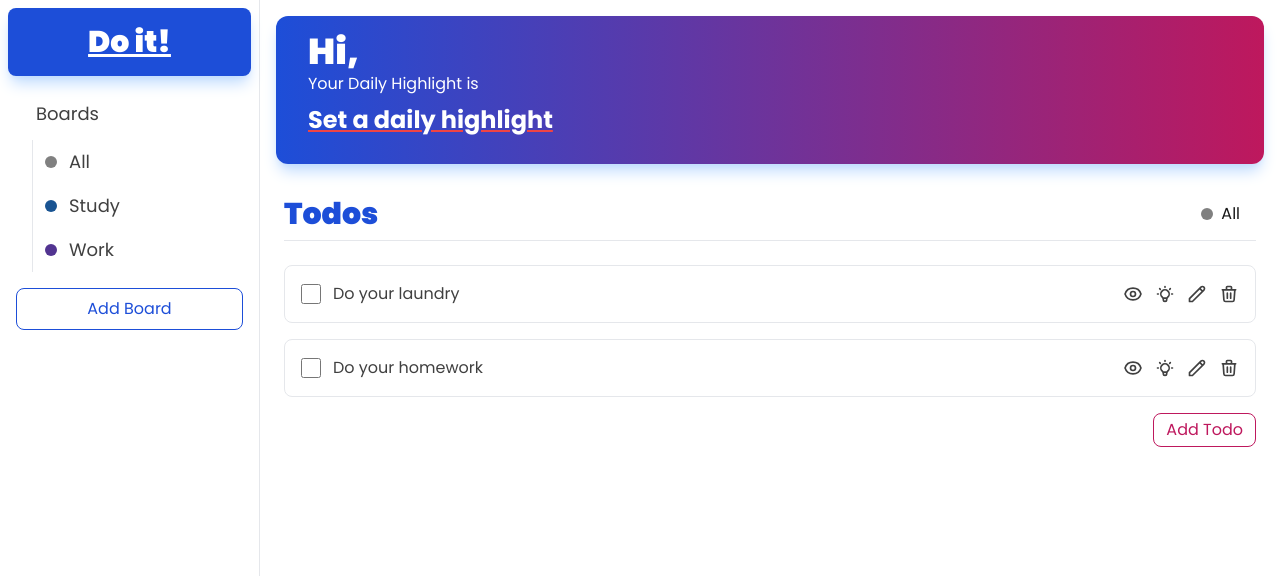
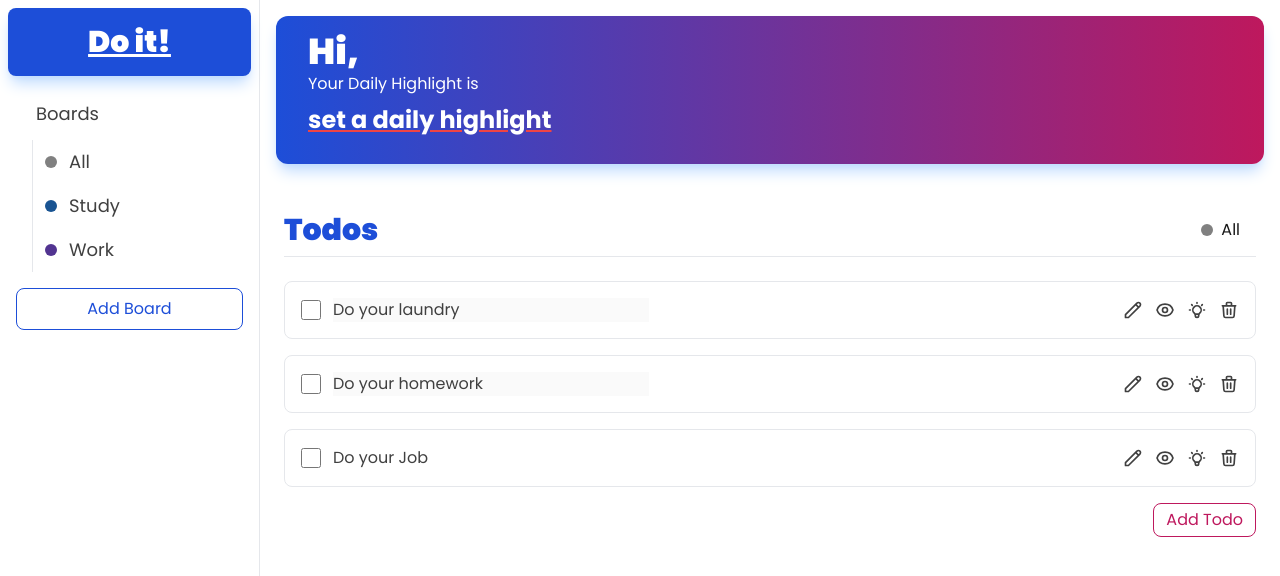
Before and after one commit to Arslan-Soomro/doit, a React (Vite) app: page / in a window 1280 px wide. Shown: the top 576 px of the page. Built offline with nearby package versions, Linux system fonts and the light colour scheme.

Commit message:
Add Todo checkpoint

```diff
--- a/src/App.tsx
+++ b/src/App.tsx
@@ -2,21 +2,10 @@ import AddTodoModal from "./components/AddTodoModal";
 import Backdrop from "./components/Backdrop";
 import ColorDot from "./components/ColorDot";
 import Header from "./components/Header";
+import ListContainer from "./components/ListContainer";
 import Sidebar from "./components/Sidebar";
-import Todo from "./components/Todo";
-import TodosList from "./components/TodosList";
-import { TODO } from "./customTypes";
-
-const tList: TODO[] = [
-  {
-    text: "Do your laundry",
-    done: false,
-  },
-  {
-    text: "Do your homework",
-    done: false,
-  },
-];
+import SmartTodosList from "./components/SmartTodosList";
+import { useStore } from "./components/store";
 
 function App() {
   //TODO add Modals
@@ -29,6 +18,8 @@ function App() {
   //TODO add Board View
   //TODO Add Animations
 
+  //TODO app is not responsive
+
   return (
     <>
       <div className="App w-full h-full font-pf">
@@ -40,21 +31,8 @@ function App() {
             <div className="p-4 h-[180px]">
               <Header />
             </div>
-          <div className="flex-1 px-6 py-4">
-            <div className="w-full flex items-center justify-between">
-              <h3 className="text-3xl font-black text-pclr-500">Todos</h3>
-              <div className="flex items-center space-x-2 mx-4">
-                <ColorDot color="gray" />
-                <p className="text-nclr-900">All</p>
-              </div>
-            </div>
-            <hr className="my-2" />
-            <TodosList todos={tList} />
-            <div className="w-full relative flex items-center justify-end">
-              <button className="border rounded-lg p-1 px-3 text-sclr-500 border-sclr-500 hover:bg-sclr-500 hover:text-white active:bg-sclr-600">
-                Add Todo
-              </button>
-            </div>
+            <div className="flex-1 py-4 overflow-hidden" >
+              <ListContainer />
             </div>
           </div>
         </div>
--- a/src/components/Header.tsx
+++ b/src/components/Header.tsx
@@ -1,10 +1,14 @@
+import { useStore } from "./store";
 
 const Header = () => {
+
+    const highlight = useStore((state) => state.highlight);
+
     return(
         <div className="text-white px-8 py-4 rounded-xl bg-gradient-to-r from-pclr-500 to-sclr-500 w-full h-full shadow-lg shadow-blue-200">
             <h4 className="font-black text-4xl">Hi,</h4>
             <p className="mb-2">Your Daily Highlight is</p>
-            <h4 className="font-bold text-2xl underline decoration-red-500 w-full truncate">Set a daily highlight</h4>
+            <h4 className="font-bold text-2xl underline decoration-red-500 w-full truncate">{highlight}</h4>
         </div>
     )
 }
--- /dev/null
+++ b/src/components/ListContainer.tsx
@@ -0,0 +1,37 @@
+import ColorDot from "./ColorDot";
+import SmartTodosList from "./SmartTodosList";
+import { useStore } from "./store";
+
+const ListContainer = () => {
+  const addTodoHandler = useStore((state) => state.addTodo);
+
+  return (
+    <>
+      <div className="w-full flex items-center px-6 justify-between mt-4">
+        <h3 className="text-3xl font-black text-pclr-500">Todos</h3>
+        <div className="flex items-center space-x-2 mx-4">
+          <ColorDot color="gray" />
+          <p className="text-nclr-900">All</p>
+        </div>
+      </div>
+      <div className="px-6">
+        <hr className="my-2" />
+      </div>
+      <div className="overflow-y-scroll px-6 pb-4">
+        <SmartTodosList />
+        <div className="w-full relative flex items-center justify-end">
+          <button
+            onClick={addTodoHandler}
+            className="border rounded-lg p-1 px-3 text-sclr-500 border-sclr-500 hover:bg-sclr-500 hover:text-white active:bg-sclr-600"
+          >
+            Add Todo
+          </button>
+        </div>
+      </div>
+    </>
+  );
+};
+
+export default ListContainer;
+
+//<div className="flex-1 px-6 py-4 overflow-hidden"></div>
--- /dev/null
+++ b/src/components/SmartTodosList.tsx
@@ -0,0 +1,13 @@
+import TodosList from "./TodosList";
+import { useStore } from "./store";
+
+const SmartTodosList = () => {
+
+    const todos = useStore((state) => state.todos);
+
+    return(
+        <TodosList todos={todos} />
+    )
+}
+
+export default SmartTodosList;
--- a/src/components/Todo.tsx
+++ b/src/components/Todo.tsx
@@ -6,15 +6,31 @@ import {
   PencilIcon,
   TrashIcon,
 } from "@heroicons/react/outline";
-import { useState } from "react";
-import { TODO } from "../customTypes";
+import { useState, useRef, useEffect } from "react";
+import { TODO } from "../utils/customTypes";
+import { useStore } from "./store";
 import Tooltip from "./Tooltip";
 
 const Todo = ({ done, text }: TODO) => {
   //done prop is used to set default state and as well as pass new state to ancestor
 
-  const [isChecked, setIsChecked] = useState(done ? true : false);
-  const [isExpanded, setIsExpanded] = useState(false);
+  const deleteTodoHandler = useStore((state) => state.deleteTodo);
+  const updateHighlightHandler = useStore((state) => state.updateHighlight);
+
+  const [isChecked, setIsChecked] = useState(done ? true : false); //checked if todo is done otherwise unchecked
+  const [isExpanded, setIsExpanded] = useState(false); //For mobile view only
+  const [isEditable, setIsEditable] = useState(true);
+  const inputRef = useRef<HTMLInputElement>(null);
+
+
+  //TODO Update state too.
+  //FIXME delete is not working right, fix it.
+
+  useEffect(() => {
+    if (isEditable) {
+      if (inputRef.current) inputRef.current.focus();
+    }
+  }, [isEditable]);
 
   const toggler = () => {
     const newVal = isChecked ? false : true;
@@ -24,22 +40,22 @@ const Todo = ({ done, text }: TODO) => {
 
   const iconsBar = (
     <>
+      <button onClick={() => setIsEditable(true)}>
+        <Tooltip text="Edit">
+          <PencilIcon className="w-5 h-5 hover:text-pclr-500 active:text-pclr-700" />
+        </Tooltip>
+      </button>
       <button>
         <Tooltip text="Focus">
           <EyeIcon className="w-5 h-5 hover:text-pclr-500 active:text-pclr-700" />
         </Tooltip>
       </button>
-      <button>
+      <button onClick={() => {if(inputRef.current) updateHighlightHandler(inputRef.current.value) }}>
         <Tooltip text="Highlight">
           <LightBulbIcon className="w-5 h-5 hover:text-pclr-500 active:text-pclr-700" />
         </Tooltip>
       </button>
-      <button>
-        <Tooltip text="Edit">
-          <PencilIcon className="w-5 h-5 hover:text-pclr-500 active:text-pclr-700" />
-        </Tooltip>
-      </button>
-      <button>
+      <button onClick={() => {if(inputRef.current) deleteTodoHandler(inputRef.current.value) }}>
         <Tooltip text="Delete">
           <TrashIcon className="w-5 h-5 hover:text-red-500 active:text-red-700" />
         </Tooltip>
@@ -50,19 +66,20 @@ const Todo = ({ done, text }: TODO) => {
   return (
     <div className="p-4 w-full border rounded-lg my-4">
       <div className=" w-full flex justify-between items-center">
-        <div
-          onClick={toggler}
-          className="cursor-pointer flex justify-start w-full items-center space-x-3"
-        >
+        <div className="cursor-pointer flex justify-start w-full items-center space-x-3">
           <input
             className="w-5 h-5"
             type="checkbox"
             checked={isChecked}
             onChange={toggler}
           />
-          <p className={`text-nclr-700 ${isChecked ? "line-through" : ""}`}>
-            {text}
-          </p>
+          <input
+            defaultValue={text}
+            ref={inputRef}
+            onBlur={() => setIsEditable(false)}
+            disabled={!isEditable}
+            className={`text-nclr-700 ${isChecked ? "line-through" : ""}`}
+          />
         </div>
         <button className="w-fit text-nclr-700 block sm:hidden">
           {isExpanded ? (
--- a/src/components/TodosList.tsx
+++ b/src/components/TodosList.tsx
@@ -1,4 +1,4 @@
-import { TODO } from "../customTypes";
+import { TODO } from "../utils/customTypes";
 import Todo from "./Todo";
 
 interface props{
--- /dev/null
+++ b/src/components/store.ts
@@ -0,0 +1,34 @@
+import create from "zustand";
+import { STORE, TODO } from "../utils/customTypes";
+
+const defaultTodo: TODO = {
+    text: 'I want to ',
+    done: false,
+}
+
+export const useStore = create<STORE>((set, get) => ({
+  todos: [
+    {
+      text: "Do your laundry",
+      done: false,
+    },
+    {
+      text: "Do your homework",
+      done: false,
+    },
+    {
+      text: "Do your Job",
+      done: false,
+    },
+  ],
+  highlight: "set a daily highlight",
+  addTodo: () => {
+    set((state) => ({ todos : [...state.todos, defaultTodo]}));
+  },
+  deleteTodo: (text) => {
+
+  },
+  updateHighlight: (text) => {
+    set((state) => ({highlight: text}));
+  }
+}));
--- a/src/customTypes.ts
+++ /dev/null
@@ -1,5 +0,0 @@
-
-export type TODO = {
-    text: string;
-    done: boolean;
-}
--- /dev/null
+++ b/src/utils/customTypes.ts
@@ -0,0 +1,13 @@
+
+export type TODO = {
+    text: string;
+    done: boolean;
+}
+
+export type STORE = {
+    todos: TODO[];
+    highlight: string;
+    addTodo: () => void;
+    deleteTodo: (text: string) => void;
+    updateHighlight: (text: string) => void;
+}
```
Lines whose indentation alone changed are shown as unchanged.
